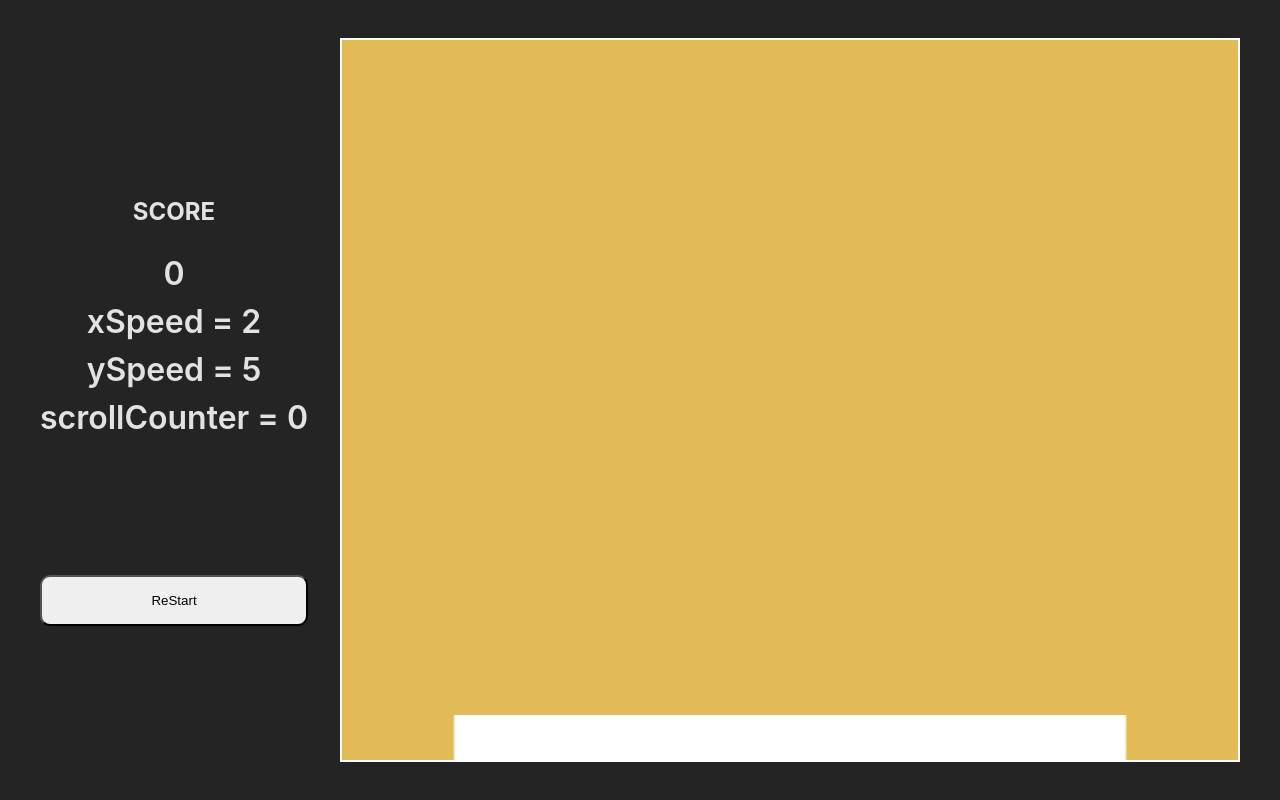
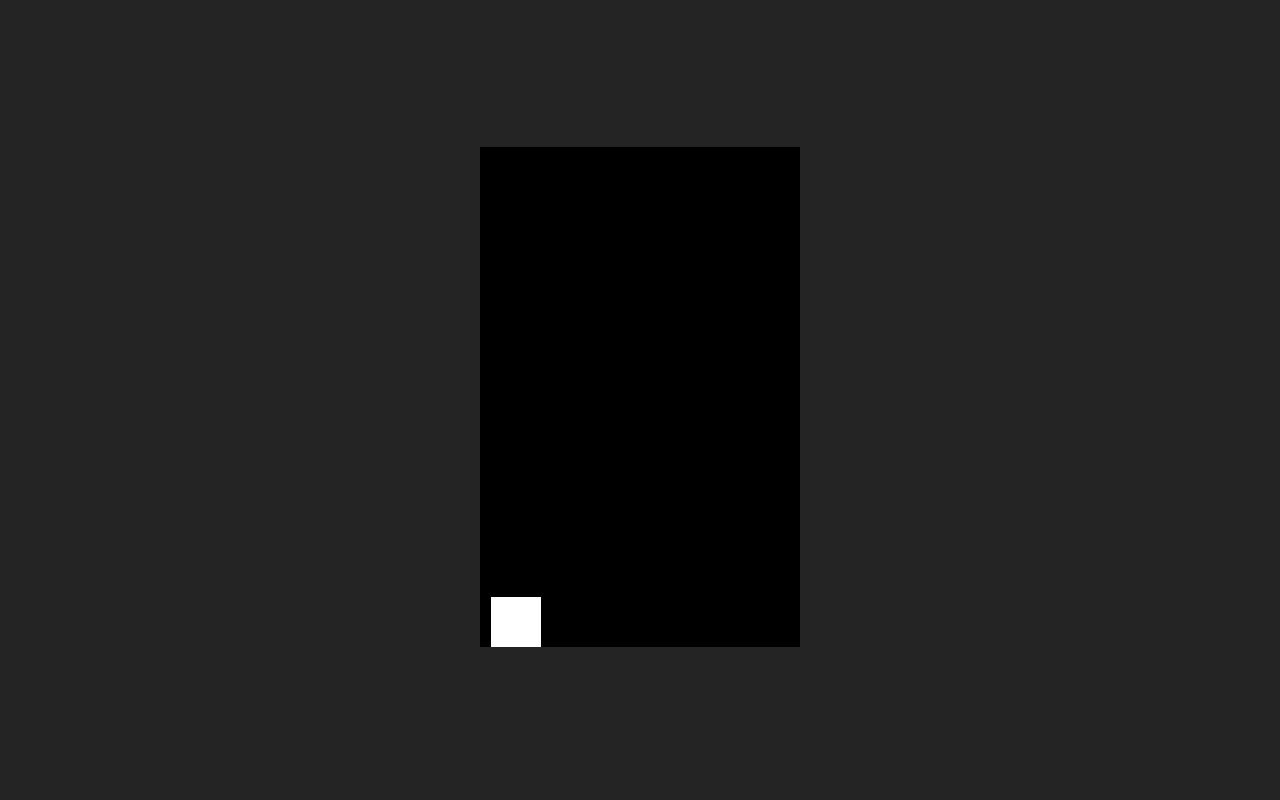
Before and after one commit to codesthenos/StackTower-React, a React (Vite) app: page / in a window 1280 px wide. Built offline with nearby package versions, Linux system fonts and the light colour scheme.

Commit message:
Despues de muchos dolores de cabeza, tengo algo por donde empezar a darle sentido a esto

```diff
--- a/src/App.tsx
+++ b/src/App.tsx
@@ -26,6 +26,26 @@ function App () {
   const [scrollCounter, setScrollCounter] = useState(0)
   const [cameraY, setCameraY] = useState(0)
 
+  //Initial box move
+  function initialBoxMove () {
+    const updatedBoxes = boxes.map(box => box === boxes[current] ? { ...box, x: box.x + INITIAL_X_SPEED } : box)
+    setBoxes(updatedBoxes)
+
+    const isMovingForwards = xSpeed > 0
+    const isMovingBackwards = xSpeed < 0
+
+    const isOnRightLimit = boxes[current].x === CANVAS_WIDTH
+    const isOnLeftLimit = boxes[current].x - CANVAS_WIDTH === 0
+
+    if (
+      (isMovingForwards && isOnRightLimit) ||
+      (isMovingBackwards && isOnLeftLimit)
+    ) {
+      setMode(MODES.GAMEOVER)
+      console.log(mode)
+    }
+  }
+
   useEffect(() => {
     //Canvas context
     const canvas = document.getElementById('canvas')
@@ -40,7 +60,7 @@ function App () {
     }
     //Draw boxes
     function drawBoxes () {
-      boxes.forEach((box: box) => {
+      boxes.forEach((box) => {
         const { x, y, width, color } = box
         const newY = CANVAS_HEIGHT - y + cameraY
 
@@ -56,11 +76,15 @@ function App () {
       drawBackground()
       drawBoxes()
 
+      if (mode === MODES.BOUNCE) {
+        initialBoxMove()
+      }
+
       window.requestAnimationFrame(draw)
     }
 
     draw()
-  }, [boxes])
+  }, [])
   //Restart Game to initial values
   function restart () {
     setBoxes([{
--- /dev/null
+++ b/src/App2.tsx
@@ -0,0 +1,59 @@
+"use client"
+
+import { useEffect, useRef } from 'react'
+
+const CANVAS_WIDTH = 320
+const CANVAS_HEIGHT = 500
+const BOX_WIDTH = 50
+const BOX_HEIGHT = 50
+const SPEED = 2
+
+export default function App () {
+  const canvasRef = useRef<HTMLCanvasElement>(null)
+
+  useEffect(() => {
+    const canvas = canvasRef.current
+    if (!canvas) return
+
+    const ctx = canvas.getContext('2d')
+    if (!ctx) return
+
+    let boxX = CANVAS_WIDTH / 2 - BOX_WIDTH / 2
+    let direction = 1 // 1 for right, -1 for left
+
+    const draw = () => {
+      // Clear the canvas
+      ctx.fillStyle = 'black'
+      ctx.fillRect(0, 0, CANVAS_WIDTH, CANVAS_HEIGHT)
+
+      // Draw the box
+      ctx.fillStyle = 'white'
+      ctx.fillRect(boxX, CANVAS_HEIGHT - BOX_HEIGHT, BOX_WIDTH, BOX_HEIGHT)
+
+      // Move the box
+      boxX += SPEED * direction
+
+      // Check for wall collision
+      if (boxX + BOX_WIDTH > CANVAS_WIDTH || boxX < 0) {
+        direction *= -1
+      }
+
+      // Request next frame
+      requestAnimationFrame(draw)
+    }
+
+    // Start the animation
+    draw()
+  }, [])
+
+  return (
+    <div className="flex flex-col items-center justify-center min-h-screen bg-gray-900">
+      <canvas
+        ref={canvasRef}
+        width={CANVAS_WIDTH}
+        height={CANVAS_HEIGHT}
+        className="border border-white"
+      />
+    </div>
+  )
+}
--- a/src/constants.ts
+++ b/src/constants.ts
@@ -3,7 +3,7 @@ export const CANVAS_WIDTH = 400
 export const INITIAL_BOX_WIDTH = 300
 export const BOX_HEIGHT = 50
 export const INITIAL_Y_SPEED = 5
-export const INITIAL_X_SPEED = 2
+export const INITIAL_X_SPEED = 0.1
 
 export enum MODES {
   FALL = 'fall',
--- a/src/main.tsx
+++ b/src/main.tsx
@@ -1,5 +1,5 @@
 import { createRoot } from 'react-dom/client'
-import App from './App.tsx'
+import App from './App2.tsx'
 import './index.css'
 
 createRoot(document.getElementById('root') as HTMLElement).render(
```
